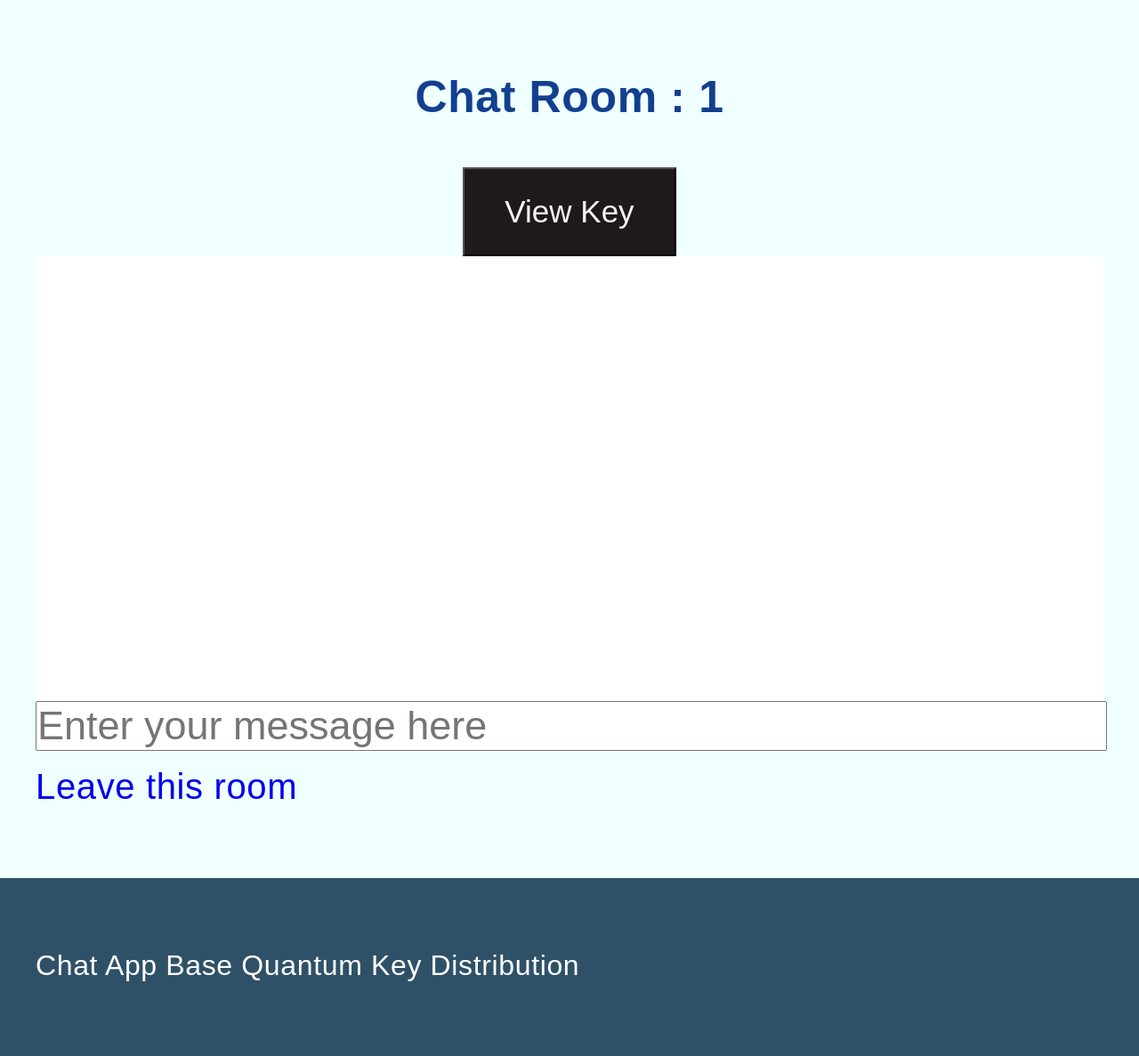
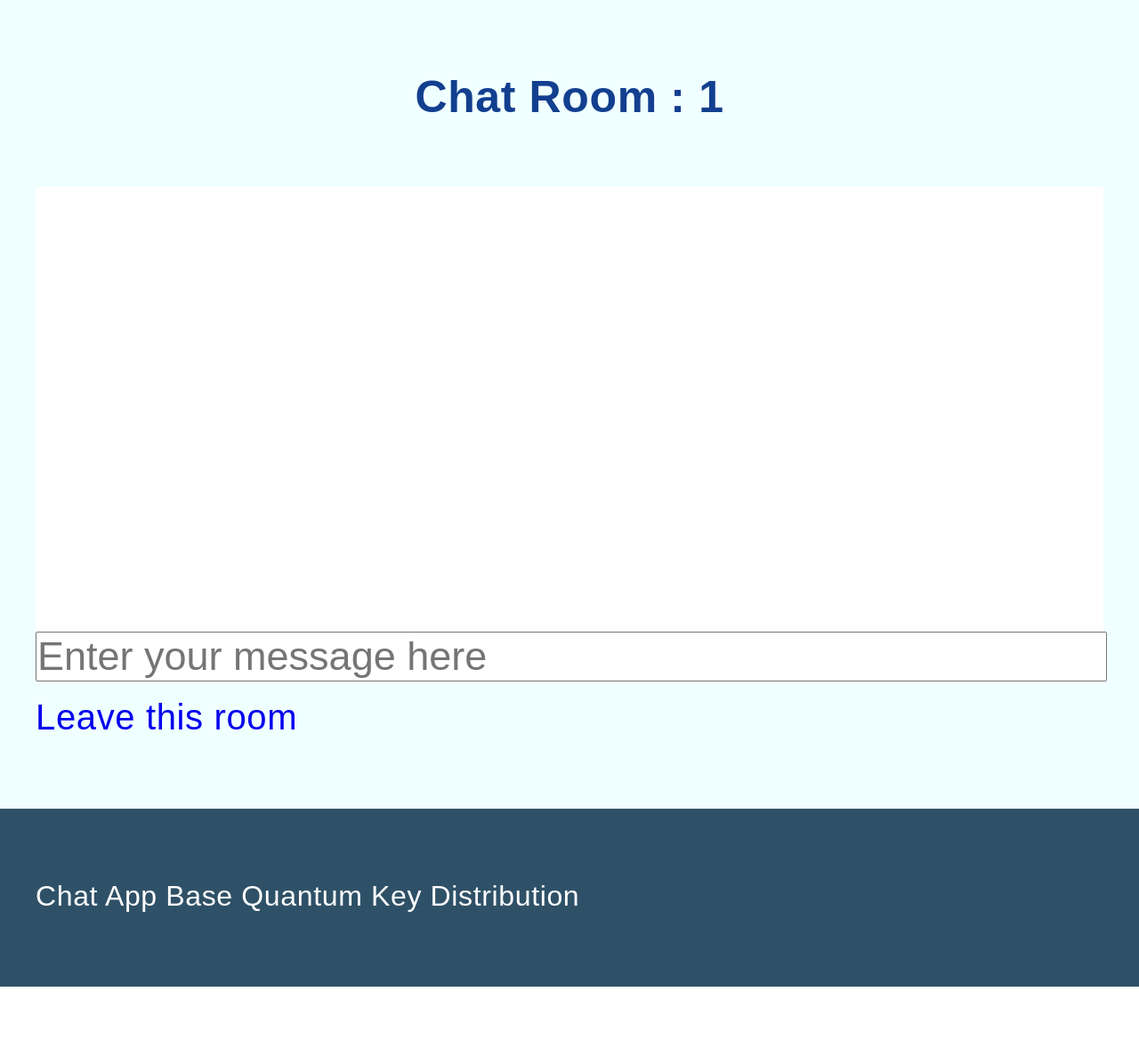
Before and after one commit to takkiiiiiiiii/ChatApp-based-qiskit, a Flask app: page /chat in a window 1280 px wide. Shown: the part 102-1289 px from the top of the page at 89% size. After the commit the page ends 1211 px from the top, so only its background shows below. Run offline with Flask 3, Linux system fonts and the light colour scheme; the visitor is signed in with stand-in values (Sample User, id 1); some libraries are stand-ins or nearby versions.

Commit message:
modify the userinterface

```diff
--- a/app/static/style2.css
+++ b/app/static/style2.css
@@ -80,9 +80,11 @@ img {
     color: #082024;
 }
 
+
 .share-key {
     background-color: aqua;
-    font-size: 28.5px;
+    font-size: 32px;
+    text-align: center;
 }
 
 .sharekey-button {
--- a/app/templates/chat2.html
+++ b/app/templates/chat2.html
@@ -24,9 +24,9 @@
                     countUser = data.room_user_count;
                     var messageClass = 'user-chat'
                     if (countUser == 2) {
-                        // hashkey = data.sharekey;
+                        hashkey = data.sharekey;
                         // truncatedKey = hashkey.substring(0, 3) + '***********************************************************************************************' + hashkey.slice(-4);
-                        // $('#share-key').text(truncatedKey);
+                        $('#share-key').text(hashkey);
                         var messageWithClass = '<span class="' + messageClass + '">' + data.msg + '</span><br>';
                         $('#chat').append(messageWithClass);
                         $('#chat').scrollTop($('#chat')[0].scrollHeight);
@@ -40,25 +40,19 @@
 
                 socket.on('message', function(data) {
                     var usernames =  data.usernames
-                    console.log(usernames[0]);
                     var messageClass = data.sender === usernames[0] ? 'user-chat1' : 'user-chat2';
                     var messageWithClass = '<span class="' + messageClass + '">' + data.msg + '</span><br>';
                     $('#chat').append(messageWithClass);
                     $('#chat').scrollTop($('#chat')[0].scrollHeight);
-                    // update sharekey
-                    // hashkey = data.updatekey;
-                    // truncatedKey = hashkey.substring(0, 3) + '***********************************************************************************************' + hashkey.slice(-4);
-                    // $('#share-key').text(truncatedKey);
                     var messageWithClass = '<span class="' + messageClass + '">' + data.msg + '</span><br>';
-                    // $('#chat').append(messageWithClass);
-                    // $('#chat').scrollTop($('#chat')[0].scrollHeight);
                 });
 
                 socket.on('update_key', function(data) {
                     var updatehashkey = data.updatekey;
                     console.log('Received update key:', updatehashkey);
-                    var truncatedKey = updatehashkey.substring(0, 3) + '***********************************************************************************************' + updatehashkey.slice(-4);
-                    $('#share-key').text(truncatedKey);
+                    // var truncatedKey = updatehashkey.substring(0, 3) + '***********************************************************************************************' + updatehashkey.slice(-4);
+
+                    $('#share-key').text(updatehashkey);
                 });
 
                 socket.on('messages2', function(message) {
@@ -86,15 +80,15 @@
                 });
             }
 
-            function toggleKey() {
-                var keyElement = document.getElementById('share-key');
+            // function toggleKey() {
+            //     var keyElement = document.getElementById('share-key');
 
-                if (keyElement.innerHTML === truncatedKey) {
-                    keyElement.innerHTML = hashkey;
-                } else {
-                    keyElement.innerHTML = truncatedKey;
-                }
-            }
+            //     if (keyElement.innerHTML === truncatedKey) {
+            //         keyElement.innerHTML = hashkey;
+            //     } else {
+            //         keyElement.innerHTML = truncatedKey;
+            //     }
+            // }
         </script>
     <!-- ヘッダー -->
     <header>
@@ -117,11 +111,12 @@
             <h2 class="section-title">Chat Room : {{ room }}</h2>
             <div id="messages2"></div>
             <div id="share-key" class="share-key"></div>
-            <div class="sharekey-button">
+            <!-- <div class="sharekey-button">
                 <button onclick="toggleKey()">View Key</button>
-            </div>
+            </div> -->
             <!-- <span id="message" class="user-chat"></span> -->
             <!-- <textarea id="chat"></textarea><br><br> -->
+            <br><br><br><br>
             <div id="chat" contenteditable="false" class="chat-container"></div>
             <input id="text" placeholder="Enter your message here"><br><br>
             <a class="leave" href="#" onclick="leave_room();">Leave this room</a>
@@ -133,26 +128,7 @@
         <div class="footer-logo">Chat App Base Quantum Key Distribution</div>
         <div class="footer-list">
           <ul>
-            <!-- <a class="footer-link" href="#about">
-                <li>
-                    <p class="footer-subtitle">About</p>
-                </li>
-            </a>
-            <a class="footer-link" href="#product">
-                <li>
-                    <p class="footer-subtitle">Product</p>
-                </li>
-            </a>
-            <a class="footer-link" href="#hobby">
-                <li>
-                    <p class="footer-subtitle">Hobby</p>
-                </li>
-            </a>
-            <a class="footer-link" href="#study">
-                <li>
-                    <p class="footer-subtitle">Study</p>
-                </li>
-            </a> -->
+
           </ul>
         </div>
     </div>
```
